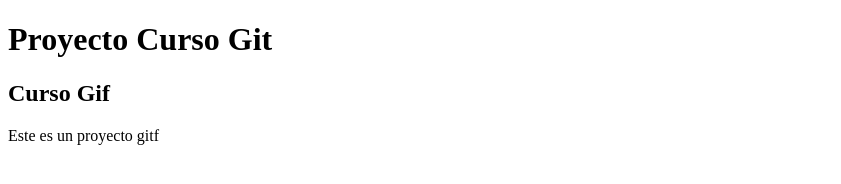
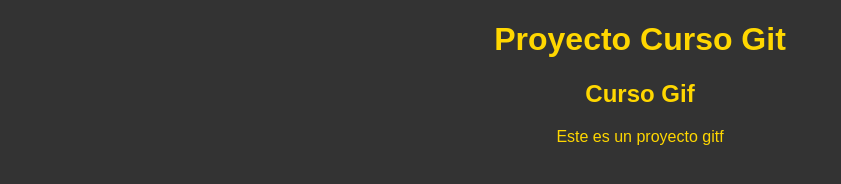
Before and after one commit to Brandon-github/blogPlatzi, a plain HTML site: page index.html in a window 1280 px wide. Shown: the whole page, without its empty margins (0-841 px from the left). Drawn offline with Linux system fonts and the light colour scheme.

Commit message:
Arranco mi proyecto real con html y css

```diff
--- /dev/null
+++ b/css/style.css
@@ -0,0 +1,7 @@
+body
+{
+    text-align: center;
+    font-family: Arial, sans-serif;
+    color: gold;
+    background-color: #333;
+}
--- a/index.html
+++ b/index.html
@@ -5,6 +5,7 @@
     <meta http-equiv="X-UA-Compatible" content="IE=edge">
     <meta name="viewport" content="width=device-width, initial-scale=1.0">
     <title>Curso Git</title>
+    <link rel="stylesheet" href="./css/style.css">
 </head>
 <body>
     <h1>Proyecto Curso Git</h1>
```
